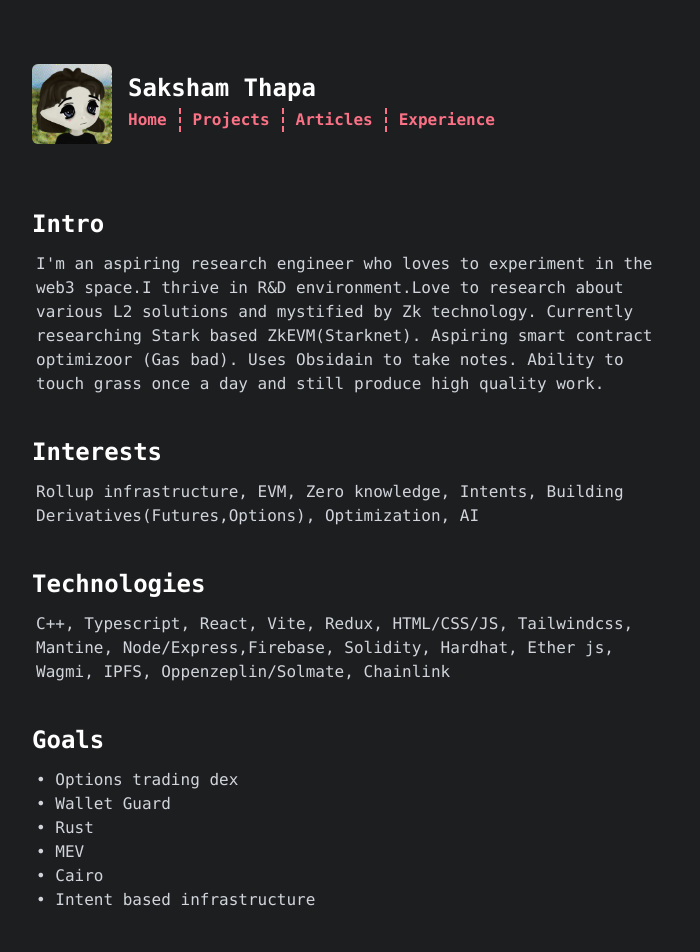
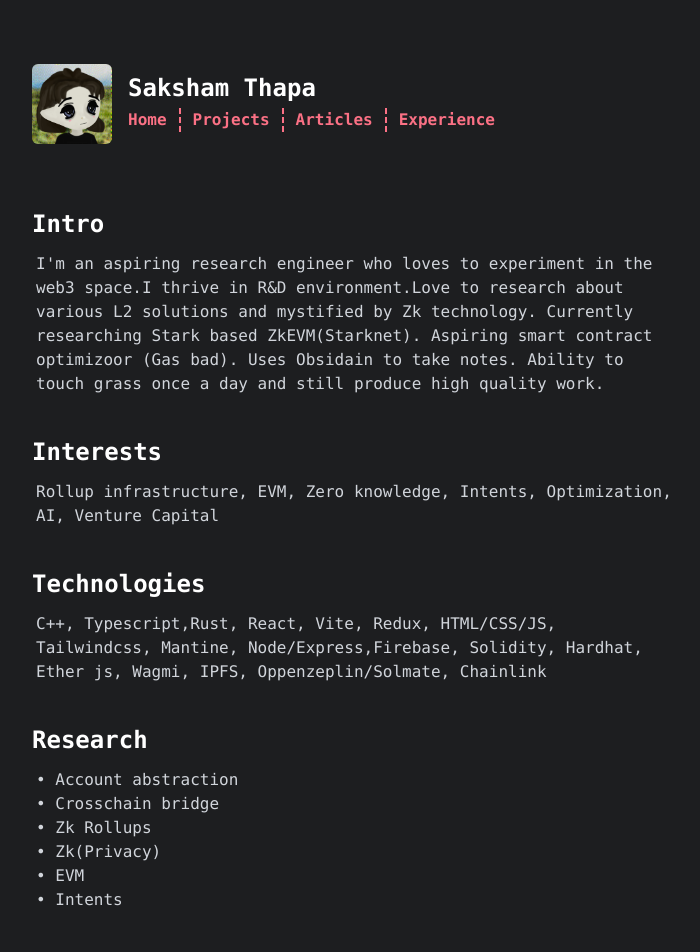
Before and after one commit to Saksham010/portfolio-website, a React (Vite) app: page / in a window 1280 px wide. Shown: the top 952 px of the page, without its empty margins (288-988 px from the left). Built offline with nearby package versions, Linux system fonts and the light colour scheme.

Commit message:
Update App.jsx

```diff
--- a/src/routes/App.jsx
+++ b/src/routes/App.jsx
@@ -12,28 +12,28 @@ function App() {
         </div>
         <div className="w-3/6 mx-auto mt-10">
             <h1 className='text-white text-2xl font-bold '>Interests</h1>
-            <p className='text-gray-300 text-md pt-3 pl-1'>Rollup infrastructure, EVM, Zero knowledge, Intents, Building Derivatives(Futures,Options), Optimization, AI</p>
+            <p className='text-gray-300 text-md pt-3 pl-1'>Rollup infrastructure, EVM, Zero knowledge, Intents, Optimization, AI, Venture Capital</p>
         </div>
         <div className="w-3/6 mx-auto mt-10">
             <h1 className='text-white text-2xl font-bold '>Technologies</h1>
-            <p className='text-gray-300 text-md pt-3 pl-1'>C++, Typescript, React, Vite, Redux, HTML/CSS/JS, Tailwindcss, Mantine, Node/Express,Firebase, Solidity, Hardhat, Ether js, Wagmi, IPFS, Oppenzeplin/Solmate, Chainlink </p>
+            <p className='text-gray-300 text-md pt-3 pl-1'>C++, Typescript,Rust, React, Vite, Redux, HTML/CSS/JS, Tailwindcss, Mantine, Node/Express,Firebase, Solidity, Hardhat, Ether js, Wagmi, IPFS, Oppenzeplin/Solmate, Chainlink </p>
         </div>
         <div className="w-3/6 mx-auto mt-10">
-            <h1 className='text-white text-2xl font-bold '>Goals</h1>
+            <h1 className='text-white text-2xl font-bold '>Research</h1>
             <p className='text-gray-300 text-md pt-3 pl-1'>
               <ul>
-                <li>&#8226; Options trading dex</li>
-                <li>&#8226; Wallet Guard</li>
-                <li>&#8226; Rust</li>
-                <li>&#8226; MEV</li>
-                <li>&#8226; Cairo</li>
-                <li>&#8226; Intent based infrastructure</li>
+                <li>&#8226; Account abstraction</li>
+                <li>&#8226; Crosschain bridge</li>
+                <li>&#8226; Zk Rollups</li>
+                <li>&#8226; Zk(Privacy)</li>
+                <li>&#8226; EVM</li>
+                <li>&#8226; Intents</li>
               </ul>
             </p>
         </div>
         <div className="w-3/6 mx-auto mt-10">
             <h1 className='text-white text-2xl font-bold '>Current</h1>
-            <p className='text-gray-300 text-md pt-3 pl-1'>Working on DYOR(Wallet Guard), Learning about Zk(Rareskill) and playing around with Rust</p>
+            <p className='text-gray-300 text-md pt-3 pl-1'>Working on DYOR(Wallet Guard), Learning about Zk and playing around with Rust</p>
         </div>
       </body>
 
```
